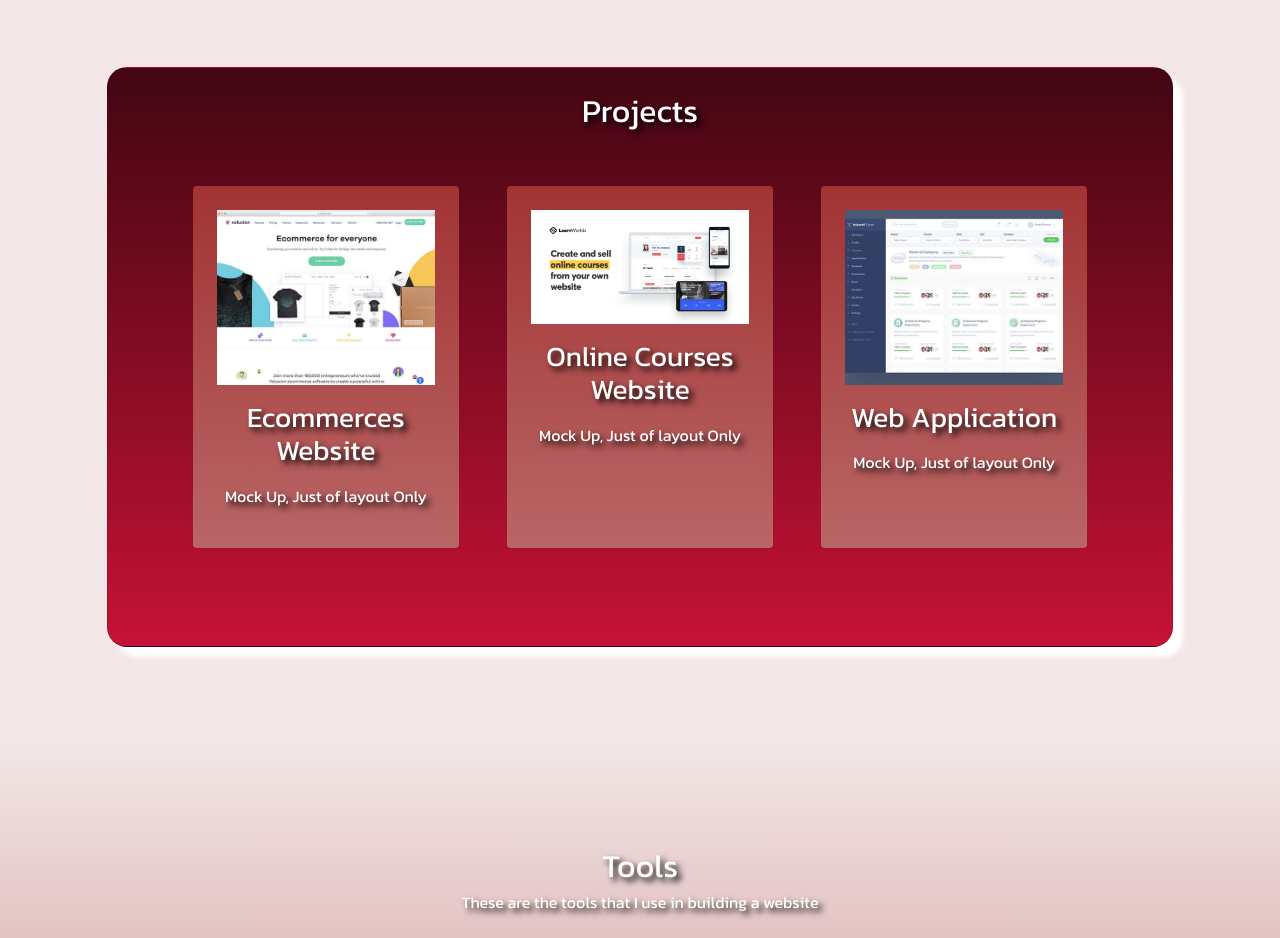
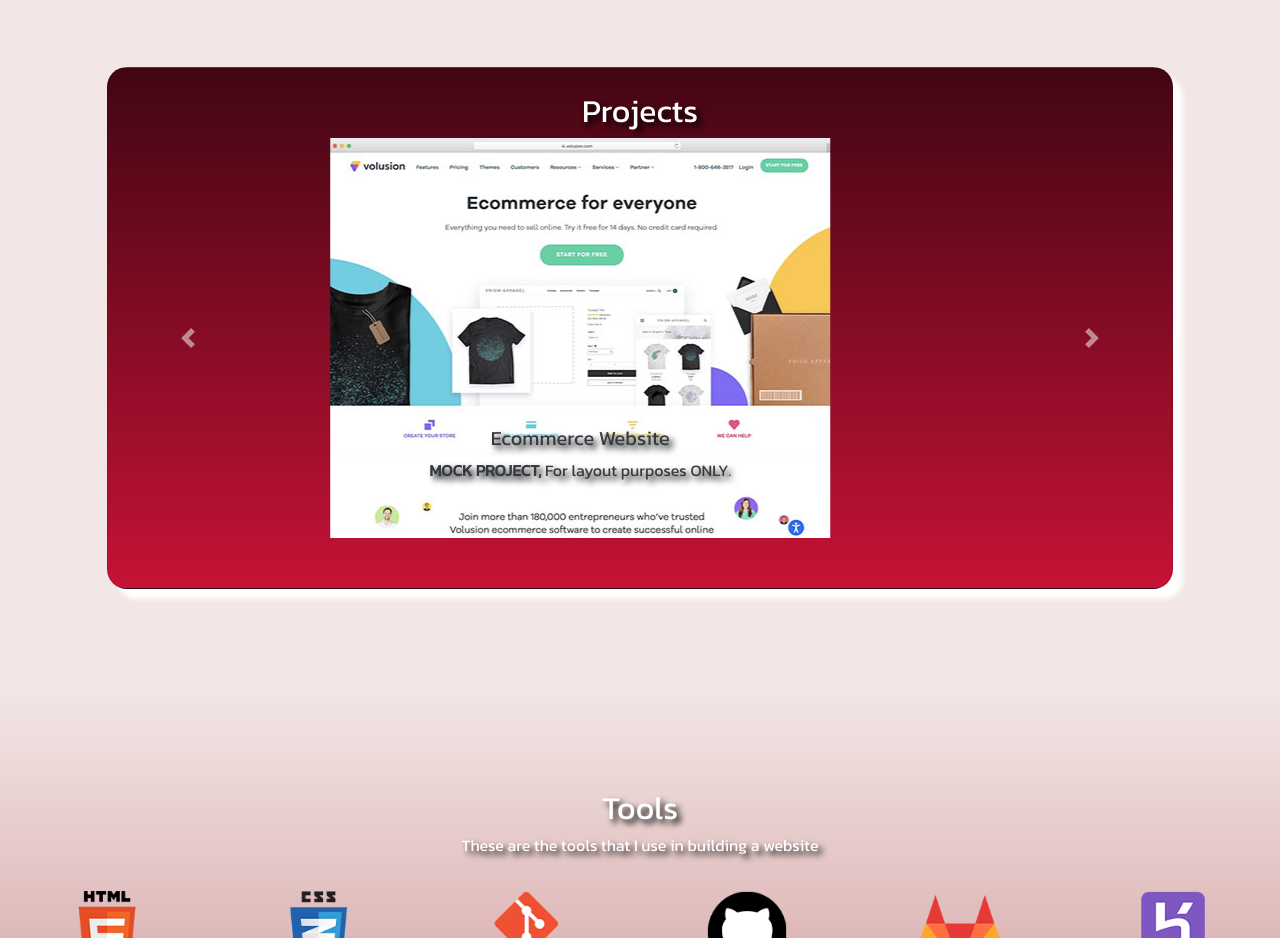
Before and after one commit to Jsotto25/webportfolio, a plain HTML site: page index.html in a window 1280 px wide. Shown: the part 1480-2418 px from the top of the page. Drawn offline with nearby package versions, Linux system fonts and the light colour scheme.

Commit message:
Another Revised Content

```diff
--- a/index.html
+++ b/index.html
@@ -111,28 +111,46 @@
 				<div class=" card col-10" id="project-intro">
 					<h2>Projects</h2>
 
-					<div class=" py-5 d-flex justify-content-center text-center bg-transparent">
-
-						<div class="p-4 w-25 bg-project text-white mx-4 rounded">
-							<img class="img-fluid" src="./img/ecommerce-website-builder.jpg" alt="Project-1">
-							<h3 class="mt-3">Ecommerces Website</h3>
-							<p class="mt-3">Mock Up, Just of layout Only</p>
+					<div id="carouselExampleCaptions" class="carousel slide" data-ride="carousel">
+						<ol class="carousel-indicators">
+							<li data-target="#carouselExampleCaptions" data-slide-to="0" class="active"></li>
+							<li data-target="#carouselExampleCaptions" data-slide-to="1"></li>
+							<li data-target="#carouselExampleCaptions" data-slide-to="2"></li>
+						</ol>
+						<div class="carousel-inner">
+							<div class="carousel-item active">
+								<img  class="img-fluid" id="project-pic" src="./img/ecommerce-website-builder.jpg" class="d-block w-100" alt="ecommerce">
+								<div class="carousel-caption d-none d-md-block">
+									<h5 class="text-dark">Ecommerce Website</h5>
+									<p class="text-dark"><strong class="text-dark">MOCK PROJECT, </strong>For layout purposes ONLY.</p>
+								</div>
+							</div>
+							<div class="carousel-item">
+								<img class="img-fluid" id="project-pic" src="./img/web-application.jpg" class="d-block w-100" alt="web application">
+								<div class="carousel-caption d-none d-md-block">
+									<h5 class="text-dark" >Web Application</h5>
+									<p class="text-dark"><strong class="text-dark">MOCK PROJECT, </strong>For layout purposes ONLY.</p>
+								</div>
+							</div>
+							<div class="carousel-item">
+								<img class="img-fluid" id="project-pic" src="./img/front-end website.jpg" class="d-block w-100" alt="3d design">
+								<div class="carousel-caption d-none d-md-block">
+									<h5 class="text-dark">Frontend Design</h5>
+									<p class="text-dark"><strong class="text-dark">MOCK PROJECT, </strong>For layout purposes ONLY.</p>
+								</div>
+							</div>
 						</div>
-
-						<div class="p-4 w-25 bg-project text-white mx-4 rounded">
-							<img class="img-fluid" src="./img/online courses.png" alt="Project-2">
-							<h3 class="mt-3">Online Courses Website</h3>
-							<p class="mt-3">Mock Up, Just of layout Only</p>
-						</div>
-
-						<div class="p-4 w-25 bg-project text-white mx-4 rounded">
-							<img class="img-fluid" src="./img/web-application.jpg" alt="Project-3">
-							<h3 class="mt-3">Web Application</h3>
-							<p class="mt-3">Mock Up, Just of layout Only</p>
-						</div>
-
+						<a class="carousel-control-prev" href="#carouselExampleCaptions" role="button" data-slide="prev">
+							<span class="carousel-control-prev-icon" aria-hidden="true"></span>
+							<span class="sr-only">Previous</span>
+						</a>
+						<a class="carousel-control-next" href="#carouselExampleCaptions" role="button" data-slide="next">
+							<span class="carousel-control-next-icon" aria-hidden="true"></span>
+							<span class="sr-only">Next</span>
+						</a>
 					</div>
 				</div>
+				<!-- End of Carousel -->
 			</div>
 
 		</section>
```
